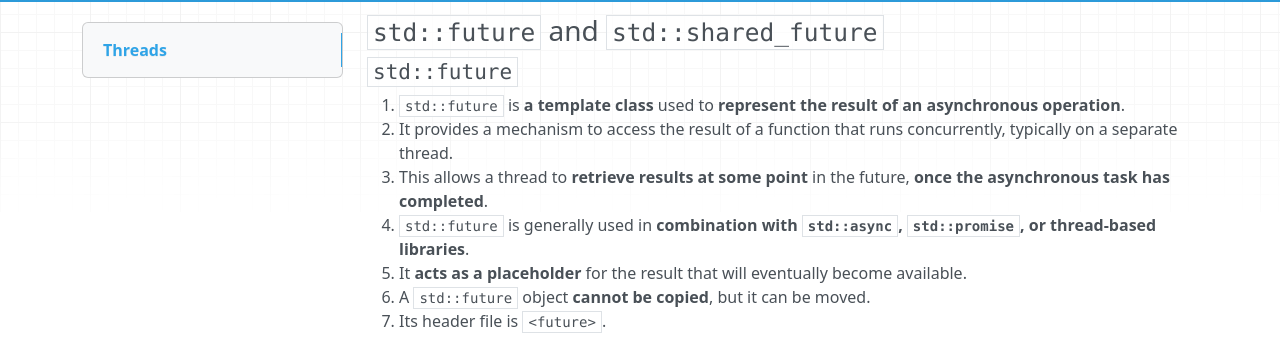
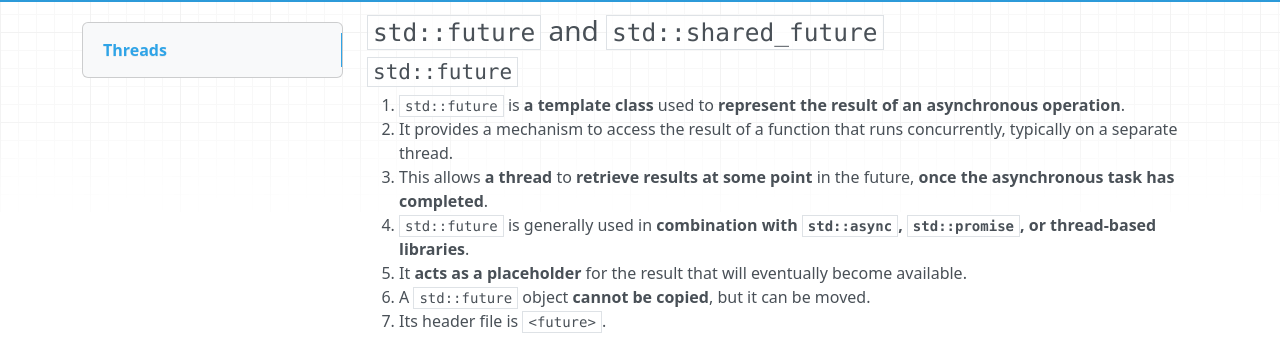
Before and after one commit to 0BananaBig0/from_gcc_to_cpp, an MkDocs documentation site: the page built from docs/Threads.md, in a window 1280 px wide and 900 px high, scrolled down 26373 px. Shown: the part 94-442 px from the top of the window. Built offline with MkDocs 1.6.1, drawn with Linux system fonts in a browser that asks for light colours; nearby versions of some CDN libraries.

```diff
--- a/docs/Threads.md
+++ b/docs/Threads.md
@@ -1358,7 +1358,7 @@ std::future< RetType > obj_name = std::async( ... );
    operation**.
 2. It provides a mechanism to access the result of a function that runs concurrently, typically on a
    separate thread.
-3. This allows a thread to **retrieve results at some point** in the future, **once the asynchronous
+3. This allows **a thread** to **retrieve results at some point** in the future, **once the asynchronous
    task has completed**.
 4. `std::future` is generally used in **combination with `std::async`, `std::promise`, or
    thread-based libraries**.
```
